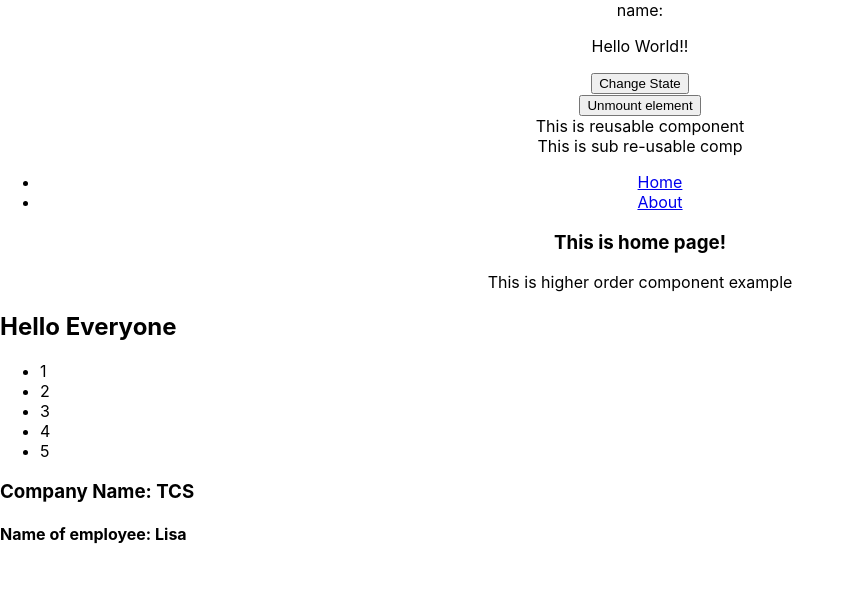
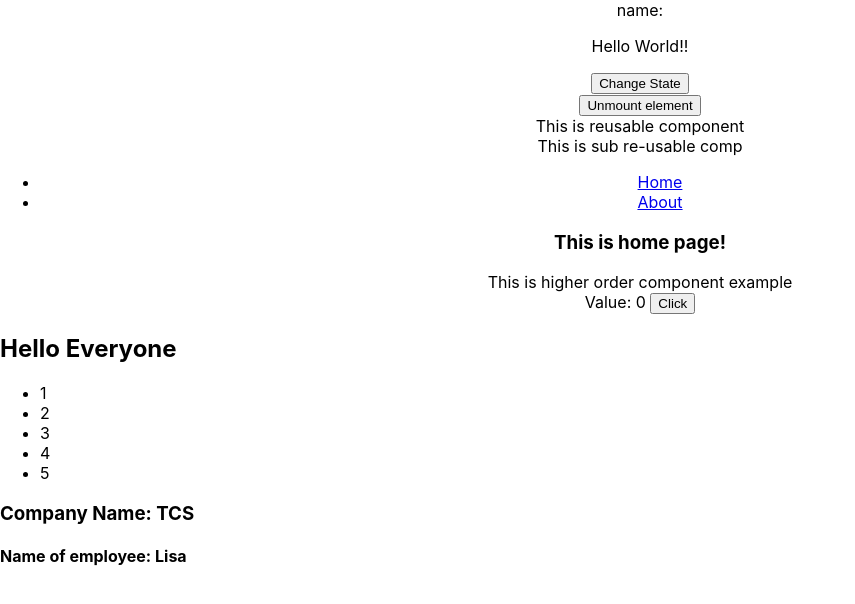
Before and after one commit to Shirly-D/react-proj, a React (Create React App) app: page / in a window 1280 px wide. Shown: the top 604 px of the page, without its empty margins (0-855 px from the left). Built offline with nearby package versions, Linux system fonts and the light colour scheme; no server answers.

Commit message:
redux state management

```diff
--- a/package.json
+++ b/package.json
@@ -3,6 +3,7 @@
   "version": "0.1.0",
   "private": true,
   "dependencies": {
+    "@reduxjs/toolkit": "^1.6.2",
     "@testing-library/jest-dom": "^5.14.1",
     "@testing-library/react": "^11.2.7",
     "@testing-library/user-event": "^12.8.3",
@@ -11,6 +12,7 @@
     "react-dom": "^17.0.2",
     "react-router-dom": "^5.3.0",
     "react-scripts": "4.0.3",
+    "redux": "^4.1.1",
     "web-vitals": "^1.1.2"
   },
   "scripts": {
--- a/src/App.js
+++ b/src/App.js
@@ -12,6 +12,7 @@ import './App.css';
 import Parent from './Components/Parent.js';
 import AxiosApp from './Components/Axios.js';
 import Hoc from './Hoc.js';
+import ReduxState from './Components/Redux_state.js';
 
 export const PropApp = () => {
   return (
@@ -115,6 +116,9 @@ class App extends Component {
           <div>
             This is higher order component example
           </div>
+          <>
+          <ReduxState />
+          </>
         </div>
       </Router>
     );
--- /dev/null
+++ b/src/Components/Redux_state.js
@@ -0,0 +1,20 @@
+import {useState} from 'react';
+
+function ReduxState() {
+    // state
+    const [counter, setCounter] = useState(0);
+
+    //action
+    const incr = () => {
+        setCounter(state => state + 1)
+    }
+
+    //view
+    return(
+        <>
+        Value: {counter} <button onClick={incr}>Click</button>
+        </>
+    )
+}
+
+export default ReduxState;
```
Also changed, not shown: 1 other file (tests, documents, lock files or other folders).
